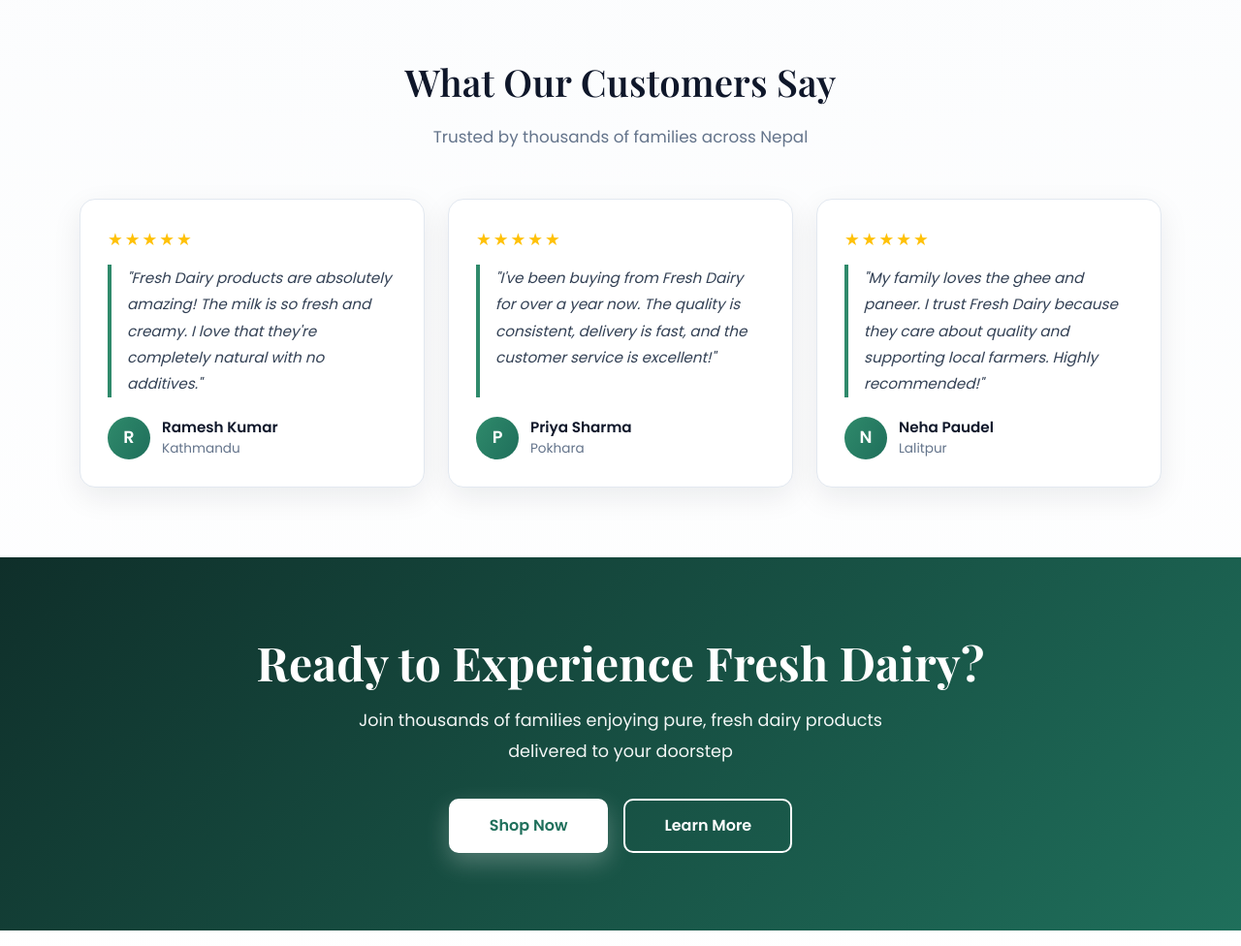
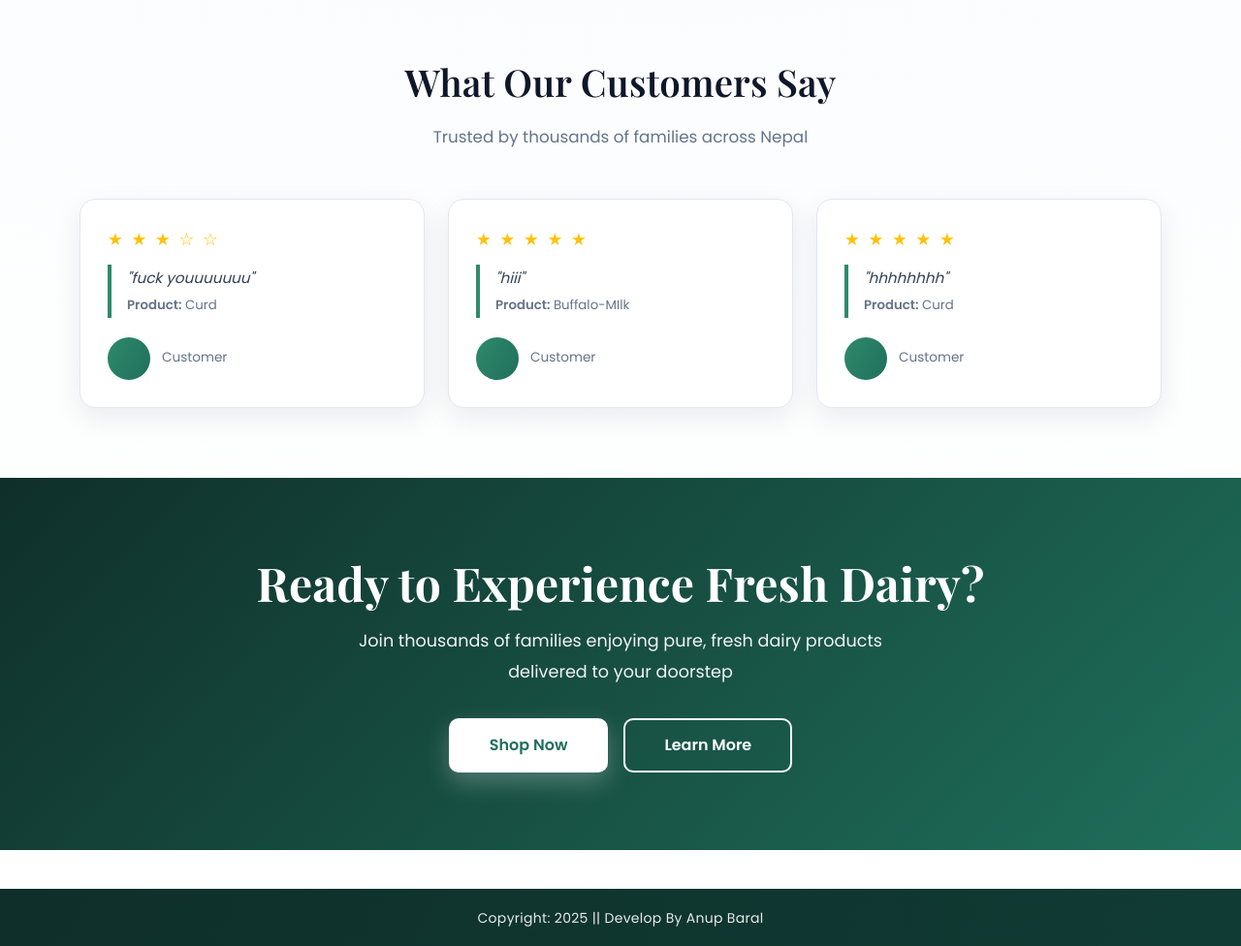
Before and after one commit to AnupBaral490/dairywebsite, a Django app: page / in a window 1280 px wide. Shown: the part 2962-3938 px from the top of the page at 97% size. Run offline with Django 5.2, Linux system fonts and the light colour scheme; data comes from the database, SQL or seed files in the repository; both versions use the stored data as it was after the commit; some libraries are stand-ins or nearby versions.

Commit message:
made customer review section on home page

```diff
--- a/ec/app/templates/app/home.html
+++ b/ec/app/templates/app/home.html
@@ -272,47 +272,37 @@
         </div>
 
         <div class="row gy-4">
+            {% if reviews %}
+                {% for review in reviews %}
                     <div class="col-md-6 col-lg-4">
                         <div class="testimonial-card">
-                    <div class="stars">★★★★★</div>
-                    <p class="testimonial-text">"Fresh Dairy products are absolutely amazing! The milk is so fresh and creamy. I love that they're completely natural with no additives."</p>
+                            <div class="stars">
+                                {% for i in "12345" %}
+                                    {% if forloop.counter <= review.rating %}★{% else %}☆{% endif %}
+                                {% endfor %}
+                            </div>
+                            <p class="testimonial-text">
+                                "{{ review.body }}"
+                                <br>
+                                <small style="font-style: normal; color: var(--ink-500);">
+                                    <strong>Product:</strong> {{ review.product.title }}
+                                </small>
+                            </p>
                             <div class="testimonial-author">
-                        <div class="author-avatar">R</div>
+                                <div class="author-avatar">{{ review.user.first_name|first|upper }}</div>
                                 <div>
-                            <div class="author-name">Ramesh Kumar</div>
-                            <div class="author-location">Kathmandu</div>
+                                    <div class="author-name">{{ review.user.first_name }} {{ review.user.last_name }}</div>
+                                    <div class="author-location">Customer</div>
                                 </div>
                             </div>
                         </div>
                     </div>
-
-            <div class="col-md-6 col-lg-4">
-                <div class="testimonial-card">
-                    <div class="stars">★★★★★</div>
-                    <p class="testimonial-text">"I've been buying from Fresh Dairy for over a year now. The quality is consistent, delivery is fast, and the customer service is excellent!"</p>
-                    <div class="testimonial-author">
-                        <div class="author-avatar">P</div>
-                        <div>
-                            <div class="author-name">Priya Sharma</div>
-                            <div class="author-location">Pokhara</div>
+                {% endfor %}
+            {% else %}
+                <div class="col-12 text-center">
+                    <p class="text-muted" style="font-size: 1.1rem;">No customer reviews yet. Be the first to share your experience!</p>
                 </div>
-                    </div>
-                </div>
-            </div>
-
-            <div class="col-md-6 col-lg-4">
-                <div class="testimonial-card">
-                    <div class="stars">★★★★★</div>
-                    <p class="testimonial-text">"My family loves the ghee and paneer. I trust Fresh Dairy because they care about quality and supporting local farmers. Highly recommended!"</p>
-                    <div class="testimonial-author">
-                        <div class="author-avatar">N</div>
-                        <div>
-                            <div class="author-name">Neha Paudel</div>
-                            <div class="author-location">Lalitpur</div>
-                        </div>
-                    </div>
-                </div>
-            </div>
+            {% endif %}
         </div>
     </div>
 </section>
--- a/ec/app/views.py
+++ b/ec/app/views.py
@@ -15,7 +15,9 @@ from django.shortcuts import get_object_or_404
 
 # Create your views here.
 def home(request):
-    return render(request,"app/home.html")
+    # Get latest customer reviews
+    reviews = ProductReview.objects.select_related('user', 'product').order_by('-created_at')[:6]
+    return render(request,"app/home.html",{'reviews': reviews})
 
 def about(request):
     return render(request, "app/about.html")
```
Also changed, not shown: ec/db.sqlite3. Lines whose indentation alone changed are shown as unchanged.
